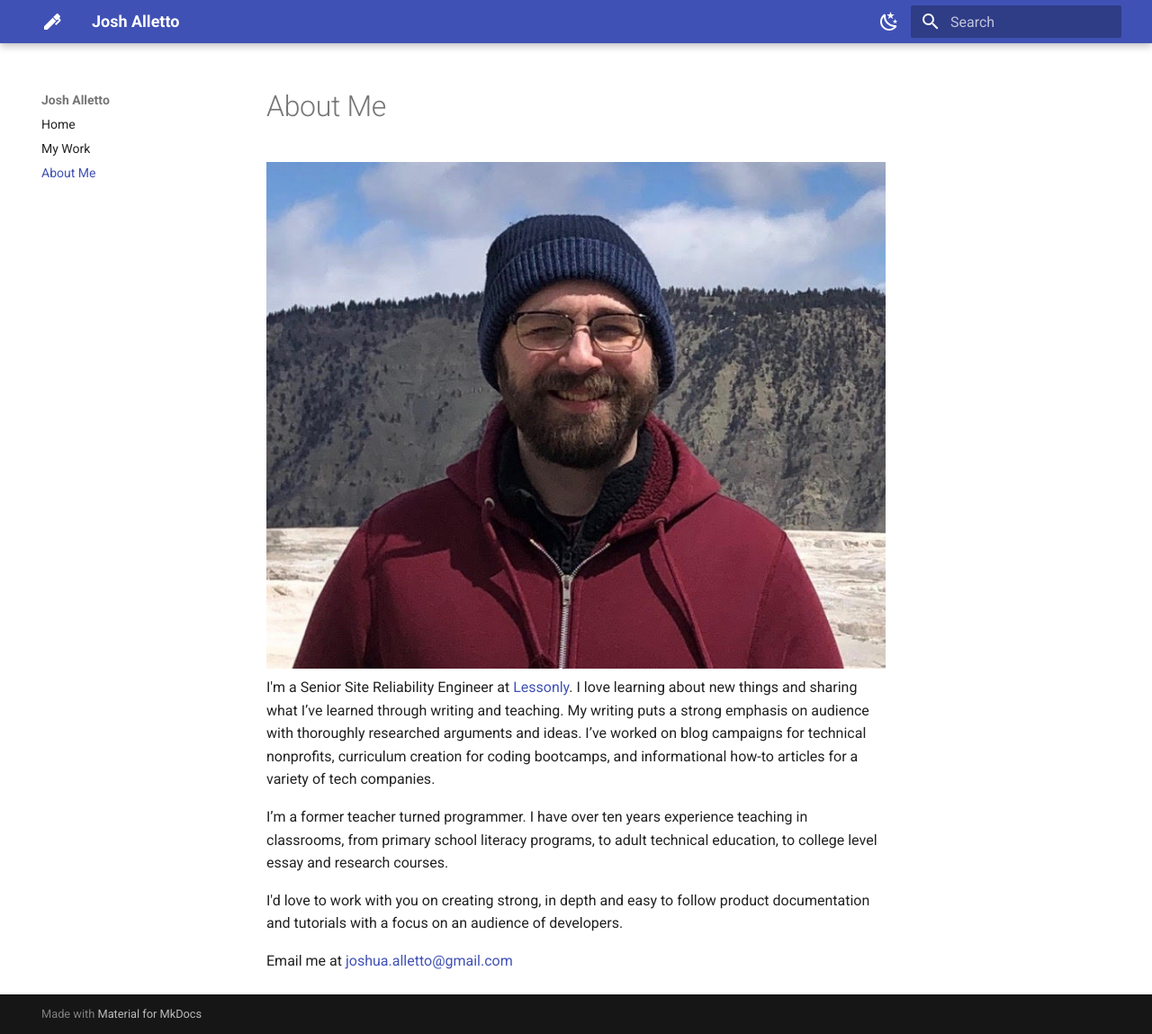
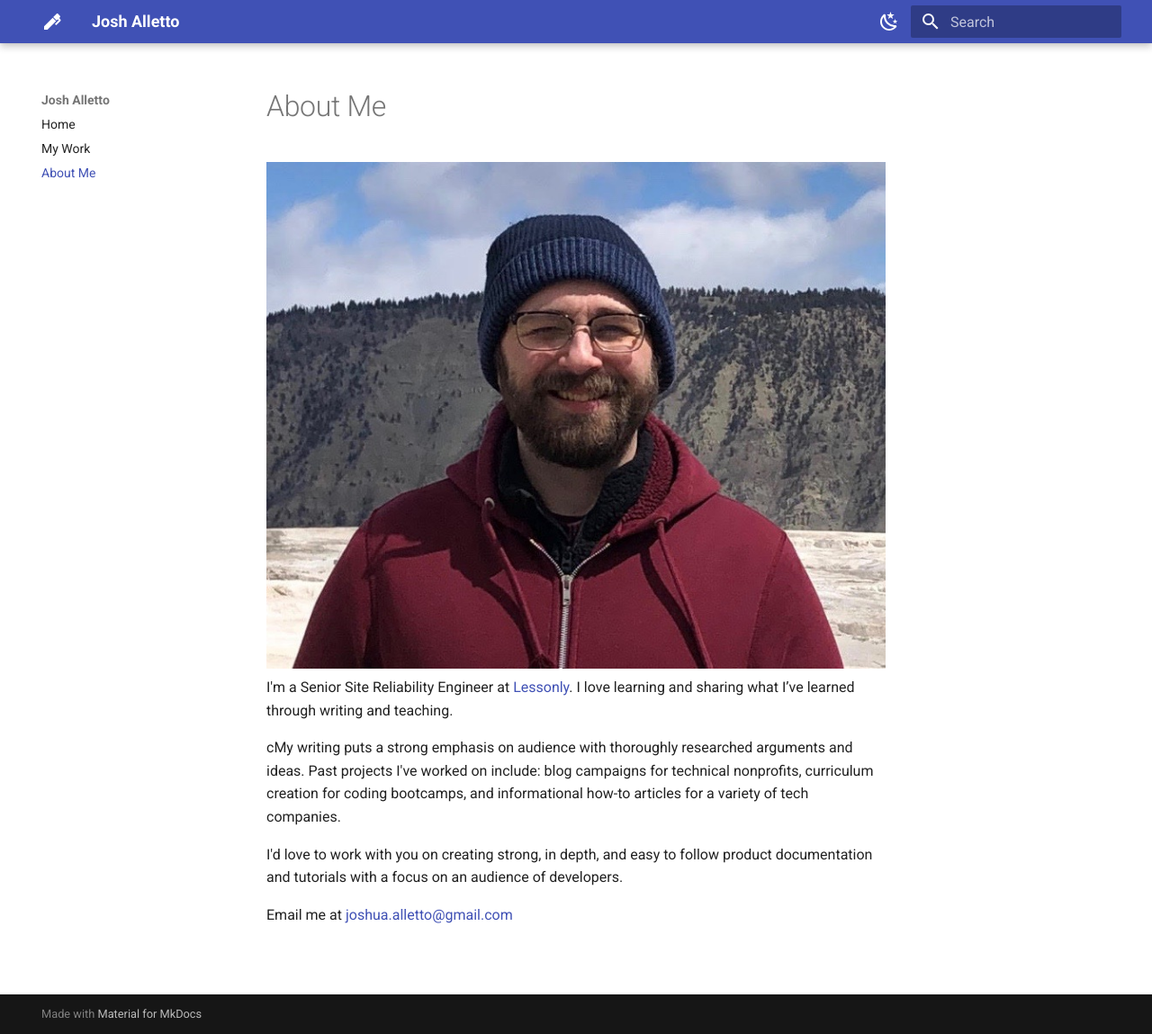
Before and after one commit to jalletto/josh_alletto, an MkDocs documentation site: the page built from docs/about-me.md, in a window 1280 px wide and 1149 px high. Shown: the whole window at 90% size. Built offline with MkDocs 1.6.1 and Material for MkDocs 9.7.7, drawn with Linux system fonts in a browser that asks for light colours.

Commit message:
more edits

```diff
--- a/docs/about-me.md
+++ b/docs/about-me.md
@@ -1,9 +1,9 @@
 # About Me
 ![Placeholder](images/me.jpg)
-I'm a Senior Site Reliability Engineer at [Lessonly](https://www.lessonly.com/). I love learning about new things and sharing what I’ve learned through writing and teaching. My writing puts a strong emphasis on audience with thoroughly researched arguments and ideas. I’ve worked on blog campaigns for technical nonprofits, curriculum creation for coding bootcamps, and informational how-to articles for a variety of tech companies.
+I'm a Senior Site Reliability Engineer at [Lessonly](https://www.lessonly.com/). I love learning and sharing what I’ve learned through writing and teaching.
 
-I’m a former teacher turned programmer. I have over ten years experience teaching in classrooms, from primary school literacy programs, to adult technical education, to college level essay and research courses.
+cMy writing puts a strong emphasis on audience with thoroughly researched arguments and ideas. Past projects I've worked on include: blog campaigns for technical nonprofits, curriculum creation for coding bootcamps, and informational how-to articles for a variety of tech companies.
 
-I'd love to work with you on creating strong, in depth and easy to follow product documentation and tutorials with a focus on an audience of developers.
+I'd love to work with you on creating strong, in depth, and easy to follow product documentation and tutorials with a focus on an audience of developers.
 
 Email me at <a href="mailto:joshua.alletto@gmail.com">joshua.alletto@gmail.com</a>
```
Also changed, not shown: docs/index.md (+2 -4 lines).
